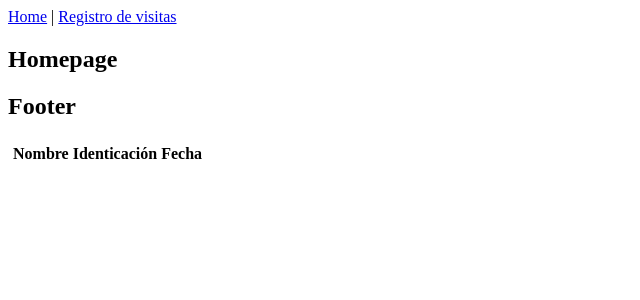
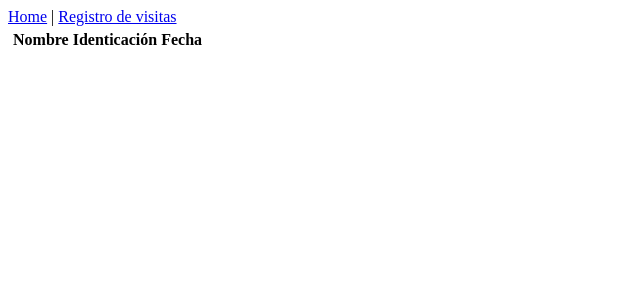
Before and after one commit to andresvillaec/angular-practice, an Angular app: page /visitors in a window 1280 px wide. Shown: the top 300 px of the page, without its empty margins (0-640 px from the left). Built offline with nearby package versions, Linux system fonts and the light colour scheme.

Commit message:
feat: Set Router-outlet inside layout view

```diff
--- a/src/app/app.component.html
+++ b/src/app/app.component.html
@@ -1,8 +1,6 @@
 <main>
   <app-header></app-header>
   <section class="content">
-    <h1>Homepage</h1>
-    <h1>Footer</h1>
+    <app-layout></app-layout>
   </section>
 </main>
-<router-outlet />
--- a/src/app/app.component.ts
+++ b/src/app/app.component.ts
@@ -1,7 +1,6 @@
 import {Component} from '@angular/core';
 import {HeaderComponent} from './header/header.component';
-import {LayoutComponent} from './layout/layout.component';
-import {RouterOutlet} from '@angular/router';
+import {LayoutComponent} from './layout/layout.component';import {RouterOutlet} from '@angular/router';
 import {VisitorRecordListComponent} from '../app/visitor-record/visitor-record-list/visitor-record-list.component';
 
 @Component({
--- a/src/app/layout/layout.component.html
+++ b/src/app/layout/layout.component.html
@@ -1 +1 @@
-<p>layout works!</p>
+<router-outlet />
--- a/src/app/layout/layout.component.ts
+++ b/src/app/layout/layout.component.ts
@@ -1,9 +1,11 @@
 import { Component } from '@angular/core';
+
+import {RouterOutlet} from '@angular/router';
 
 @Component({
   selector: 'app-layout',
   standalone: true,
-  imports: [],
+  imports: [RouterOutlet],
   templateUrl: './layout.component.html',
   styleUrl: './layout.component.css'
 })
```
